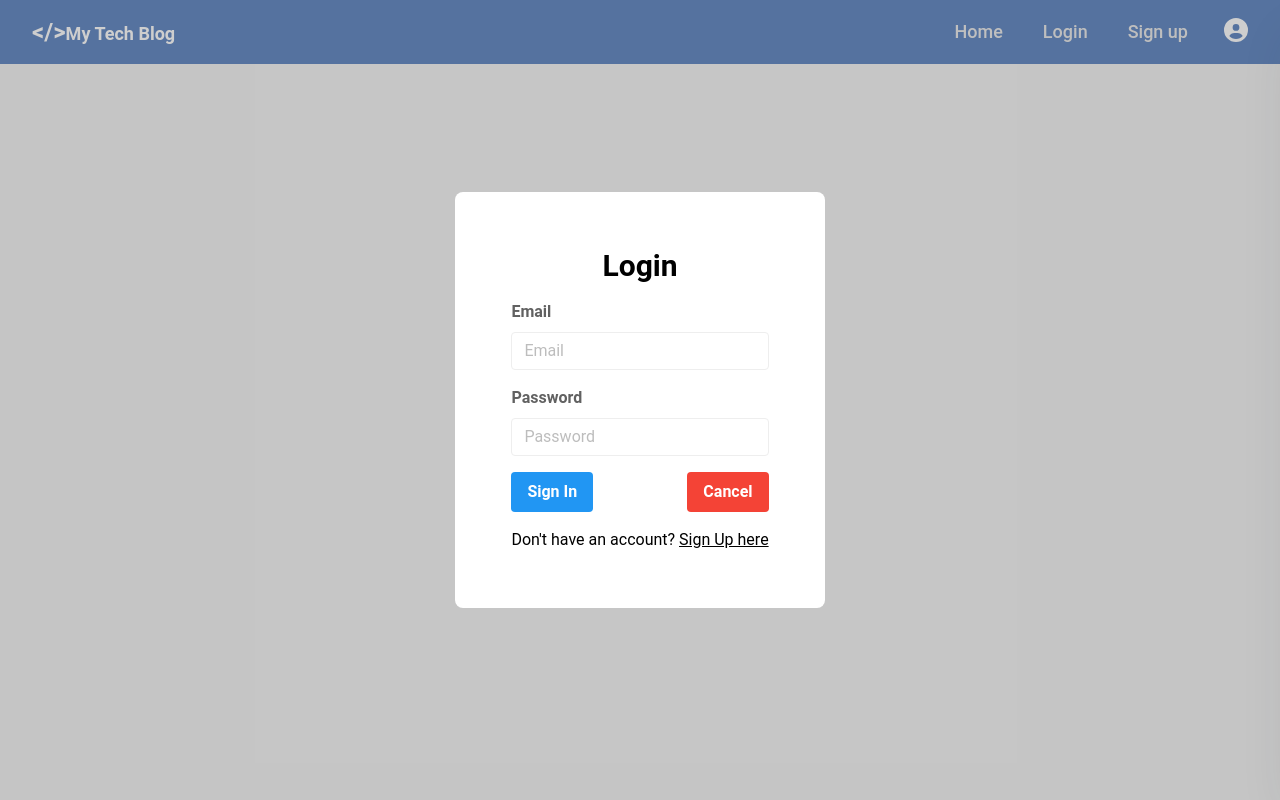
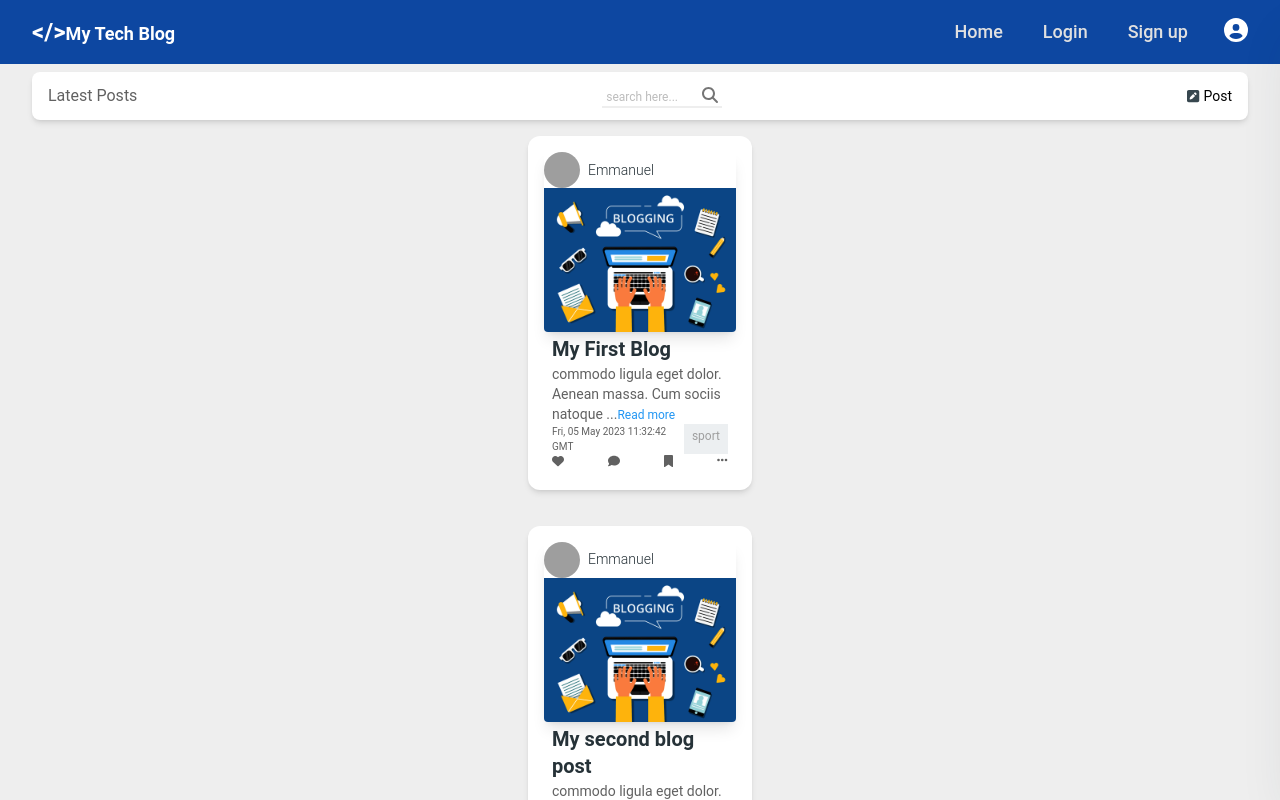
Before and after one commit to dkrest1/blog-api, a React (Vite) app in the folder client/: page /dashboard in a window 1280 px wide. Shown: the top 800 px of the page. Built offline with nearby package versions, Linux system fonts and the light colour scheme; grey boxes are pictures that could not be loaded.

Commit message:
update: added profile picture features, modified user state structure in redux store, change app theme color, modified profile settings page

```diff
--- a/client/src/Components/Dashboard/Dashboard.jsx
+++ b/client/src/Components/Dashboard/Dashboard.jsx
@@ -7,9 +7,10 @@
 import { faSearch, faPencilSquare } from "@fortawesome/free-solid-svg-icons";
 import Posts from "./Posts";
 import AvatarUploader from "./ProfilePic";
+import { userDetails } from "../redux/UserSlice";
 
 export default function Dashboard() {
-  const user = useSelector((state)=>state.user.user)
+  const userdetails = useSelector(userDetails)
   const [isOpen, setIsOpen] = useState(false);
 
   const ref = useRef(null);
@@ -24,7 +25,7 @@
 
   return (
     <div className="bg-gray-200 min-h-screen">
-      {user ?
+      {userdetails.name ?
       <>
         <main className="max-w-7xl mx-auto py-2 sm:px-6 lg:px-8">
           <div className="flex justify-between bg-white shadow-md rounded-lg px-4 py-3">
```
